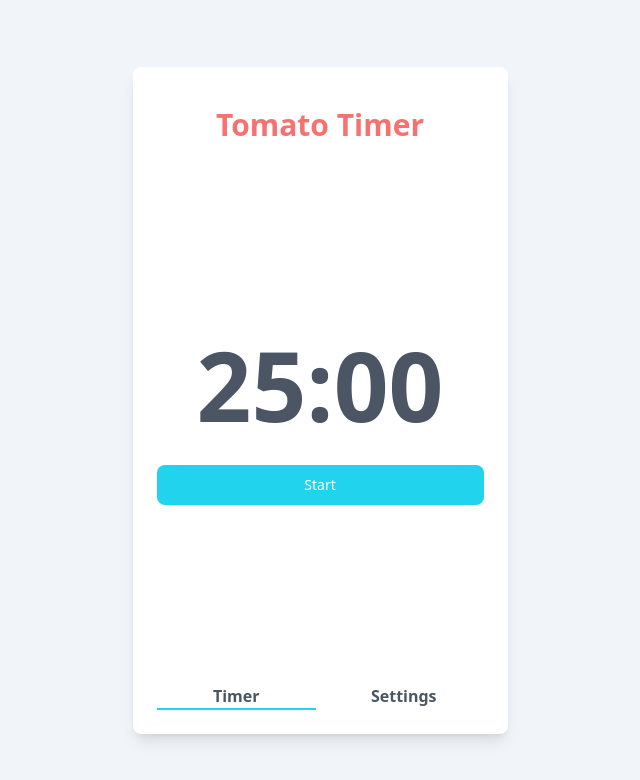
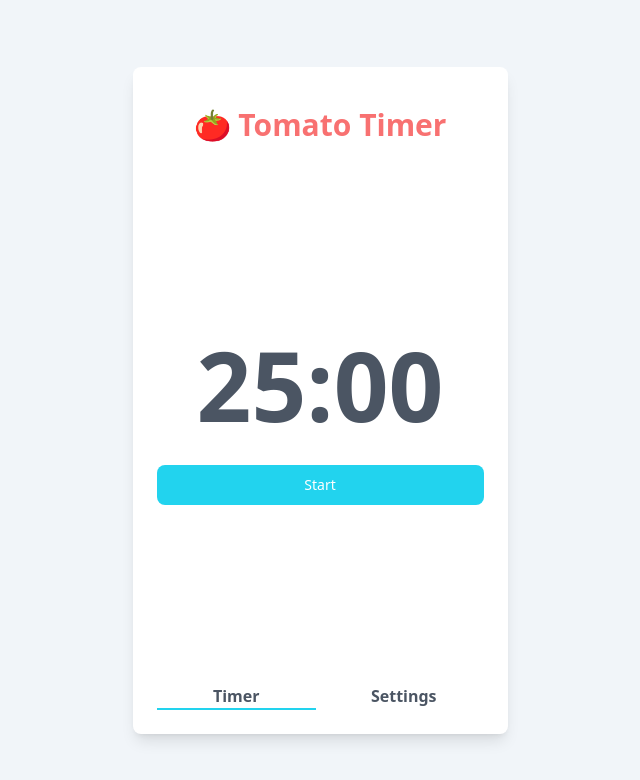
Before and after one commit to wilsonleung/timer-react, a React (Create React App) app: page / in a window 1280 px wide. Shown: the top 780 px of the page, without its empty margins (320-960 px from the left). Built offline with nearby package versions, Linux system fonts and the light colour scheme.

Commit message:
add tomato icon on title

```diff
--- a/src/App.tsx
+++ b/src/App.tsx
@@ -22,7 +22,7 @@ function App() {
     <div className="w-screen h-screen flex justify-center items-center bg-slate-100">
       <div className="w-[375px] h-[667px] rounded-lg shadow-lg bg-white flex flex-col p-6 gap-4">
         <header className="font-bold text-3xl text-center text-red-400 pt-4 pb-4">
-          Tomato Timer
+          🍅 Tomato Timer
         </header>
 
         <Outlet></Outlet>
```
